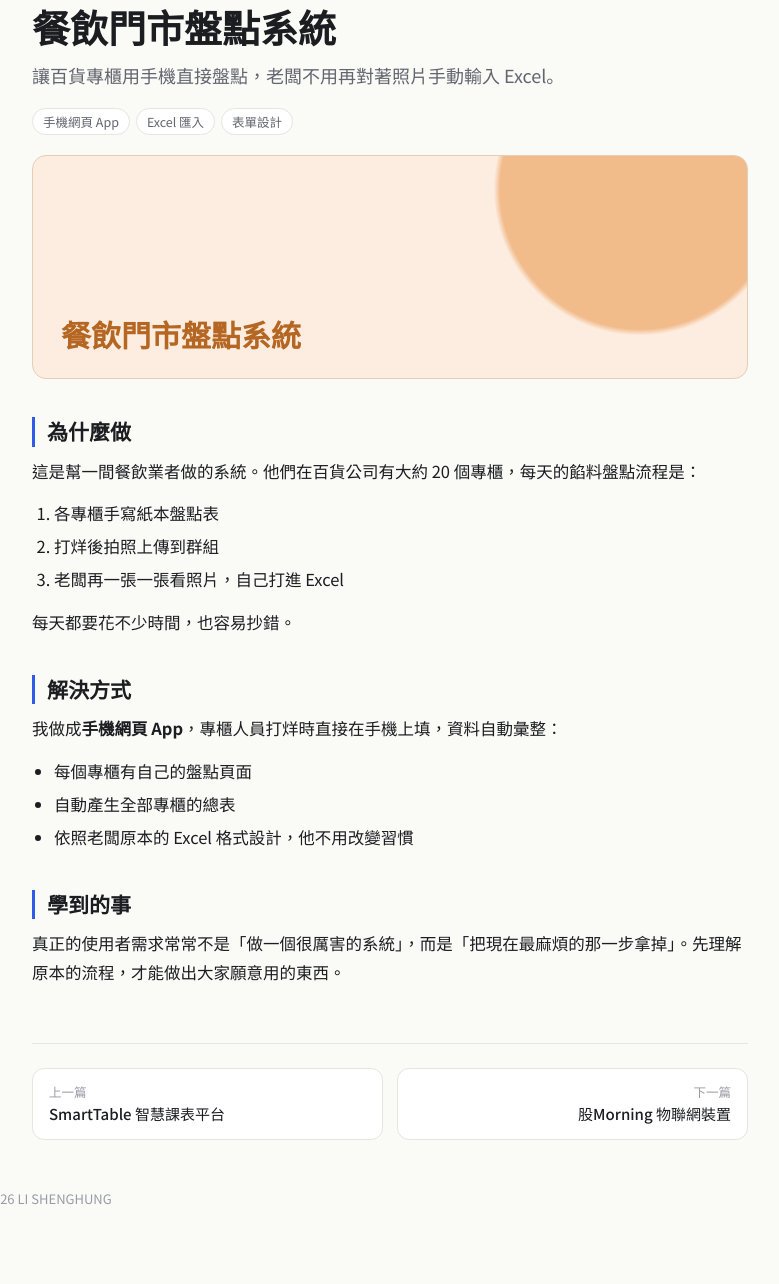
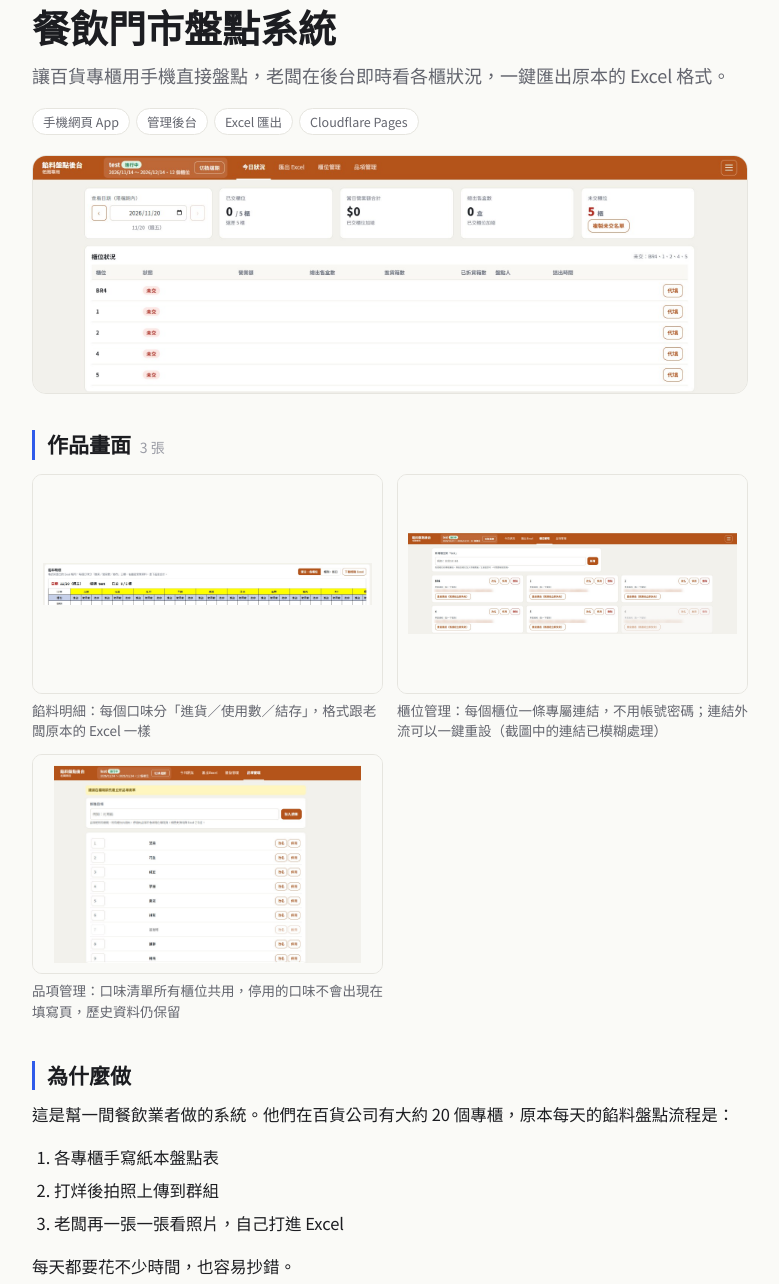
Before and after one commit to gogo-hung/portfolio, an Astro site: page /projects/filling-inventory in a window 1280 px wide. Shown: the part 179-1463 px from the top of the page, without its empty margins (250-1029 px from the left). Before the commit the page ends 1430 px from the top, so only its background shows below. Built offline with nearby package versions, Linux system fonts and the light colour scheme; Astro itself is replaced by a stand-in of ours.

Commit message:
餐飲門市盤點系統：加入截圖與後台功能說明
Co-Authored-By: Claude Opus 5.5 <noreply@anthropic.com>
Claude-Session: https://claude.ai/code/session_01PitmqD5HvRC6BPkH2V8vtC

```diff
--- a/src/content/projects/filling-inventory.md
+++ b/src/content/projects/filling-inventory.md
@@ -1,17 +1,25 @@
 ---
 title: 餐飲門市盤點系統
-summary: 讓百貨專櫃用手機直接盤點，老闆不用再對著照片手動輸入 Excel。
+summary: 讓百貨專櫃用手機直接盤點，老闆在後台即時看各櫃狀況，一鍵匯出原本的 Excel 格式。
 category: 系統
-tech: [手機網頁 App, Excel 匯入, 表單設計]
+tech: [手機網頁 App, 管理後台, Excel 匯出, Cloudflare Pages]
 status: 上線中
 order: 6
 featured: false
 color: "#e67e22"
+cover: /covers/filling.jpg
+gallery:
+  - src: /covers/filling-detail.jpg
+    caption: 餡料明細：每個口味分「進貨／使用數／結存」，格式跟老闆原本的 Excel 一樣
+  - src: /covers/filling-counters.jpg
+    caption: 櫃位管理：每個櫃位一條專屬連結，不用帳號密碼；連結外流可以一鍵重設（截圖中的連結已模糊處理）
+  - src: /covers/filling-items.jpg
+    caption: 品項管理：口味清單所有櫃位共用，停用的口味不會出現在填寫頁，歷史資料仍保留
 ---
 
 ## 為什麼做
 
-這是幫一間餐飲業者做的系統。他們在百貨公司有大約 20 個專櫃，每天的餡料盤點流程是：
+這是幫一間餐飲業者做的系統。他們在百貨公司有大約 20 個專櫃，原本每天的餡料盤點流程是：
 
 1. 各專櫃手寫紙本盤點表
 2. 打烊後拍照上傳到群組
@@ -21,12 +29,20 @@ color: "#e67e22"
 
 ## 解決方式
 
-我做成**手機網頁 App**，專櫃人員打烊時直接在手機上填，資料自動彙整：
+我做成一個**手機網頁 App + 老闆專用後台**：
 
-- 每個專櫃有自己的盤點頁面
-- 自動產生全部專櫃的總表
-- 依照老闆原本的 Excel 格式設計，他不用改變習慣
+- **專櫃端**：每個櫃位有一條專屬連結，加到手機主畫面就像 App 一樣。打烊時直接在手機上填，不用帳號密碼，也不用再拍照上傳。
+- **老闆後台**：資料自動彙整，不用再手動輸入。
+
+## 後台功能
+
+- **今日狀況**：一眼看到已交／未交櫃位、當日營業額合計、總出售盒數；還沒交的櫃位可以一鍵複製未交名單去催，也能由後台代填
+- **餡料明細**：每個口味分「進貨／使用數／結存」三欄，可切換「當日各櫃位」或「整個檔期逐日」檢視
+- **匯出 Excel**：一鍵下載整個檔期的 Excel，格式跟老闆原本用的一樣，他不用改變習慣
+- **檔期管理**：依百貨檔期切換，每個檔期有自己的櫃位與日期範圍
+- **櫃位管理**：新增、改名、停用櫃位；連結如果外流，可以重設，舊連結立刻失效
+- **品項管理**：口味清單所有櫃位共用，可調整順序、改名、停用
 
 ## 學到的事
 
-真正的使用者需求常常不是「做一個很厲害的系統」，而是「把現在最麻煩的那一步拿掉」。先理解原本的流程，才能做出大家願意用的東西。
+真正的使用者需求常常不是「做一個很厲害的系統」，而是「把現在最麻煩的那一步拿掉」。我先理解原本的紙本流程和老闆的 Excel 格式，再照著設計，所以專櫃人員和老闆都不需要重新適應。
```
Also changed, not shown: public/covers/filling-counters.jpg (added), public/covers/filling-detail.jpg (added), public/covers/filling-items.jpg (added), public/covers/filling.jpg (added).
